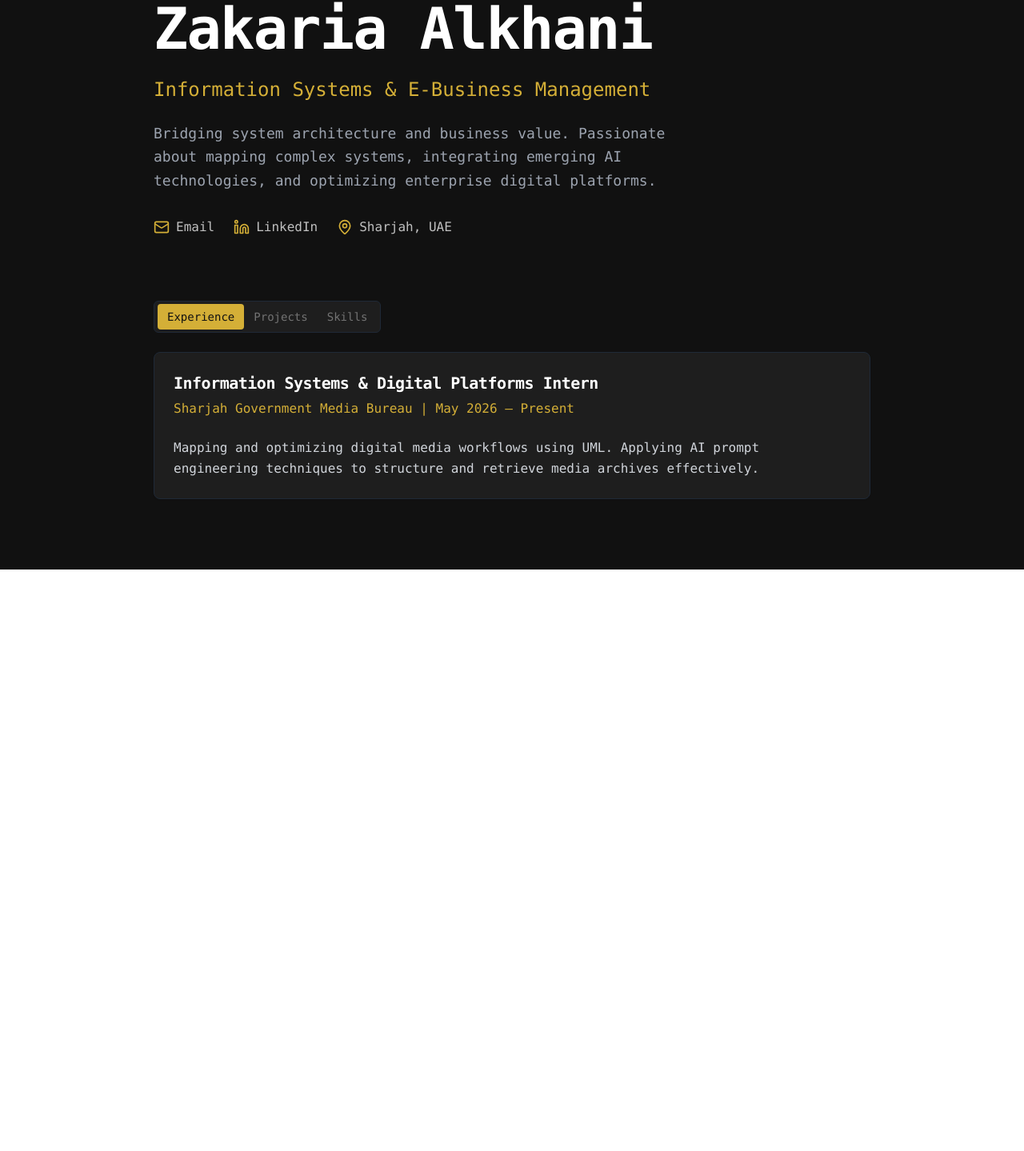
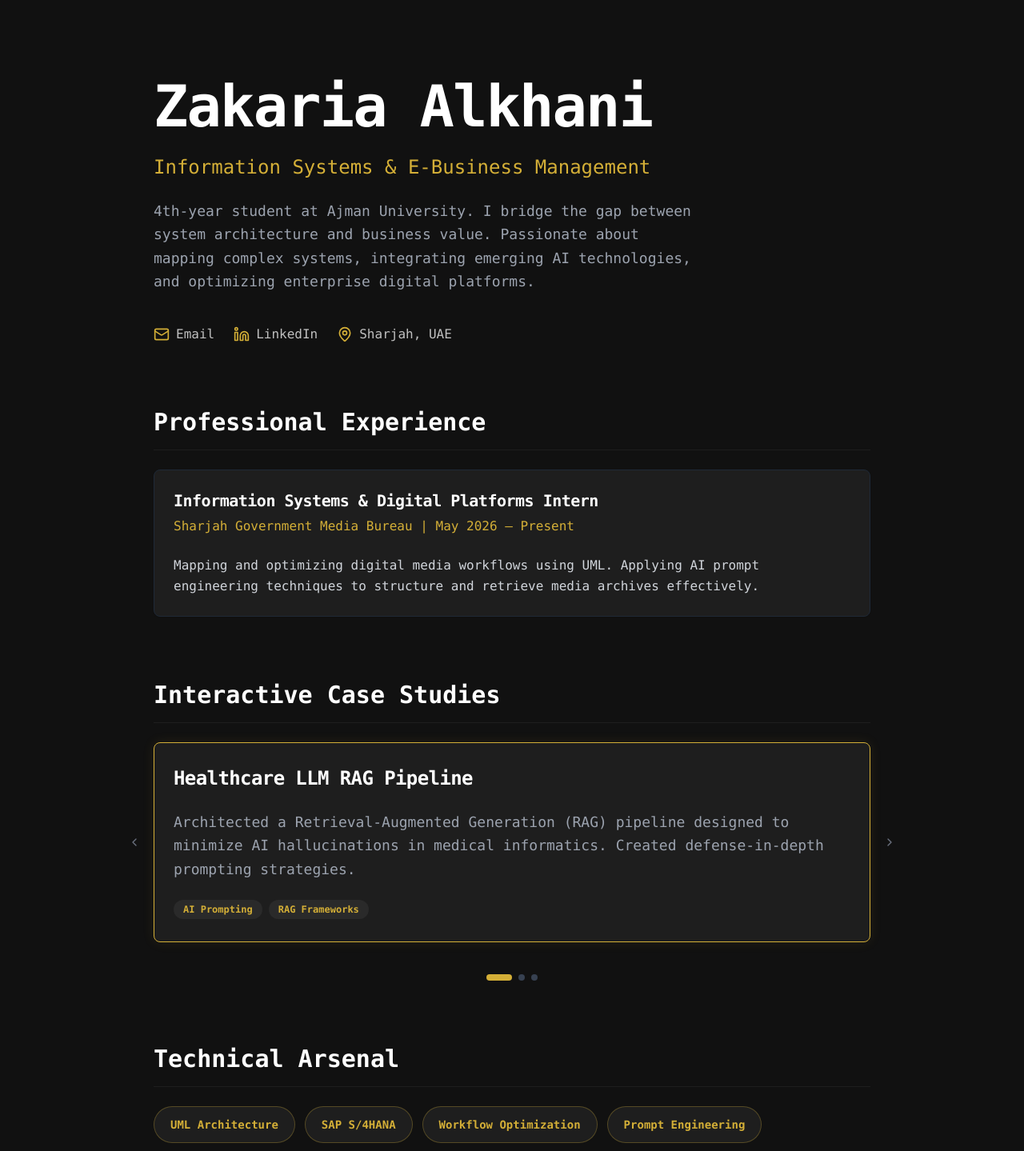
Before and after one commit to zakariayahia286-jpg/zakariayahia286-jpg.github.io, a Next.js app: page / in a window 1280 px wide. Shown: the part 152-1591 px from the top of the page at 80% size. Before the commit the page ends 864 px from the top, so only its background shows below. Built offline with nearby package versions, Linux system fonts and the light colour scheme.

Commit message:
Update page.tsx

```diff
--- a/app/page.tsx
+++ b/app/page.tsx
@@ -4,11 +4,12 @@ import { useState } from "react"
 import { Button } from "@/components/ui/button"
 import { Card, CardContent, CardDescription, CardHeader, CardTitle } from "@/components/ui/card"
 import { Badge } from "@/components/ui/badge"
-import { Tabs, TabsContent, TabsList, TabsTrigger } from "@/components/ui/tabs"
-import { Mail, MapPin, Linkedin, Globe } from "lucide-react"
+import { Mail, MapPin, Linkedin, Globe, ChevronLeft, ChevronRight } from "lucide-react"
 
 export default function Home() {
   const [lang, setLang] = useState<'en' | 'ar'>('en')
+  const [projIndex, setProjIndex] = useState(0)
+
   const isAr = lang === 'ar'
 
   const content = {
@@ -16,9 +17,9 @@ export default function Home() {
       toggleBtn: "عربي",
       name: "Zakaria Alkhani",
       role: "Information Systems & E-Business Management",
-      about: "Bridging system architecture and business value. Passionate about mapping complex systems, integrating emerging AI technologies, and optimizing enterprise digital platforms.",
+      about: "4th-year student at Ajman University. I bridge the gap between system architecture and business value. Passionate about mapping complex systems, integrating emerging AI technologies, and optimizing enterprise digital platforms.",
       location: "Sharjah, UAE",
-      tabs: { exp: "Experience", proj: "Projects", skills: "Skills" },
+      sections: { exp: "Professional Experience", proj: "Interactive Case Studies", skills: "Technical Arsenal" },
       experience: {
         role: "Information Systems & Digital Platforms Intern",
         company: "Sharjah Government Media Bureau",
@@ -28,29 +29,29 @@ export default function Home() {
       projects: [
         {
           title: "Healthcare LLM RAG Pipeline",
-          desc: "Architected a Retrieval-Augmented Generation (RAG) pipeline designed to minimize AI hallucinations in medical informatics.",
+          desc: "Architected a Retrieval-Augmented Generation (RAG) pipeline designed to minimize AI hallucinations in medical informatics. Created defense-in-depth prompting strategies.",
           tags: ["AI Prompting", "RAG Frameworks"]
         },
         {
           title: "Trustio Marketplace Architecture",
-          desc: "Developed comprehensive UML diagrams (Use Case, Activity, Class) to clearly define seller interactions and optimize backend logic.",
+          desc: "Developed comprehensive UML diagrams (Use Case, Activity, Class) to clearly define seller interactions and optimize backend logic for a digital commerce platform.",
           tags: ["UML Diagrams", "System Logic"]
         },
         {
           title: "Enterprise IT & SAP Implementation",
-          desc: "Mastered large-scale ERP ecosystems, focusing on SAP Cloud ERP and SAP S/4HANA Cloud Public Edition.",
+          desc: "Mastered large-scale ERP ecosystems through the SAP Dual Study Program, focusing on SAP Cloud ERP and SAP S/4HANA Cloud Public Edition.",
           tags: ["SAP S/4HANA", "Enterprise ERP"]
         }
       ],
-      skills: ["UML Architecture", "SAP S/4HANA", "Workflow Optimization", "Prompt Engineering", "Retrieval-Augmented Gen", "CMS Management"]
+      skills: ["UML Architecture", "SAP S/4HANA", "Workflow Optimization", "Prompt Engineering", "Retrieval-Augmented Gen", "CMS Management", "Technical Tutoring"]
     },
     ar: {
       toggleBtn: "English",
       name: "زكريا الخاني",
       role: "نظم المعلومات وإدارة الأعمال الإلكترونية",
-      about: "أعمل على سد الفجوة بين بنية الأنظمة وقيمة الأعمال. شغوف برسم الأنظمة المعقدة، ودمج تقنيات الذكاء الاصطناعي الناشئة، وتحسين المنصات الرقمية للمؤسسات.",
+      about: "طالب في السنة الرابعة في جامعة عجمان. أعمل على سد الفجوة بين بنية الأنظمة وقيمة الأعمال. شغوف برسم الأنظمة المعقدة، ودمج تقنيات الذكاء الاصطناعي الناشئة، وتحسين المنصات الرقمية للمؤسسات.",
       location: "الشارقة، الإمارات العربية المتحدة",
-      tabs: { exp: "الخبرات", proj: "المشاريع", skills: "المهارات" },
+      sections: { exp: "الخبرات المهنية", proj: "دراسات الحالة التفاعلية", skills: "المهارات التقنية" },
       experience: {
         role: "متدرب في نظم المعلومات والمنصات الرقمية",
         company: "المكتب الإعلامي لحكومة الشارقة",
@@ -60,7 +61,7 @@ export default function Home() {
       projects: [
         {
           title: "تخفيف الهلوسة في نماذج الرعاية الصحية (RAG)",
-          desc: "تصميم مسار توليد معزز بالاسترجاع (RAG) لتقليل هلوسة الذكاء الاصطناعي في المعلوماتية الطبية.",
+          desc: "تصميم مسار توليد معزز بالاسترجاع (RAG) لتقليل هلوسة الذكاء الاصطناعي في المعلوماتية الطبية. إنشاء استراتيجيات هندسة الأوامر المتقدمة.",
           tags: ["هندسة الأوامر", "أطر عمل RAG"]
         },
         {
@@ -70,21 +71,26 @@ export default function Home() {
         },
         {
           title: "تكنولوجيا المؤسسات وتنفيذ SAP",
-          desc: "إتقان أنظمة تخطيط موارد المؤسسات واسعة النطاق، مع التركيز على SAP Cloud ERP و SAP S/4HANA Cloud.",
+          desc: "إتقان أنظمة تخطيط موارد المؤسسات من خلال برنامج SAP المزدوج، مع التركيز على SAP Cloud ERP و SAP S/4HANA Cloud.",
           tags: ["SAP S/4HANA", "Enterprise ERP"]
         }
       ],
-      skills: ["بنية UML", "SAP S/4HANA", "تحسين مسارات العمل", "هندسة الأوامر", "توليد معزز بالاسترجاع", "إدارة المحتوى"]
+      skills: ["بنية UML", "SAP S/4HANA", "تحسين مسارات العمل", "هندسة الأوامر", "توليد معزز بالاسترجاع", "إدارة المحتوى", "التوجيه التقني"]
     }
   }
 
   const t = content[lang]
 
+  // Carousel Logic
+  const nextProject = () => setProjIndex((prev) => (prev + 1) % t.projects.length)
+  const prevProject = () => setProjIndex((prev) => (prev - 1 + t.projects.length) % t.projects.length)
+
   return (
     <main className={`min-h-screen bg-[#111111] text-[#C0C0C0] p-6 md:p-16 ${isAr ? 'text-right' : 'text-left'}`} dir={isAr ? 'rtl' : 'ltr'}>
-      <div className="max-w-4xl mx-auto space-y-12">
+      <div className="max-w-4xl mx-auto space-y-20">
 
-        <div className={`flex ${isAr ? 'justify-end' : 'justify-end'}`}>
+        {/* Top Navigation / Language Toggle */}
+        <div className={`flex ${isAr ? 'justify-end' : 'justify-end'} sticky top-0 py-4 bg-[#111111]/90 backdrop-blur-md z-50 border-b border-[#1E1E1E]`}>
           <Button
             onClick={() => setLang(isAr ? 'en' : 'ar')}
             variant="outline"
@@ -95,27 +101,23 @@ export default function Home() {
           </Button>
         </div>
 
-        <div className="space-y-6">
+        {/* Hero Profile Section */}
+        <div className="space-y-6 pt-8">
           <h1 className="text-5xl md:text-7xl font-bold text-white tracking-tight">{t.name}</h1>
           <h2 className="text-2xl text-[#D4AF37] font-light">{t.role}</h2>
           <p className="text-lg leading-relaxed max-w-2xl text-gray-400">{t.about}</p>
 
-          <div className="flex flex-wrap gap-6 pt-2">
+          <div className="flex flex-wrap gap-6 pt-4">
             <a href="mailto:zakariayahia52@gmail.com" className="flex items-center gap-2 hover:text-[#D4AF37] transition-colors"><Mail className="w-5 h-5 text-[#D4AF37]"/> Email</a>
             <a href="https://www.linkedin.com/in/zakaria-yahia-271073284" target="_blank" rel="noreferrer" className="flex items-center gap-2 hover:text-[#D4AF37] transition-colors"><Linkedin className="w-5 h-5 text-[#D4AF37]"/> LinkedIn</a>
             <span className="flex items-center gap-2"><MapPin className="w-5 h-5 text-[#D4AF37]"/> {t.location}</span>
           </div>
         </div>
 
-        <Tabs defaultValue="experience" className="w-full pt-8">
-          <TabsList className="bg-[#1E1E1E] border border-gray-800 p-1">
-            <TabsTrigger value="experience" className="data-[state=active]:bg-[#D4AF37] data-[state=active]:text-[#111111]">{t.tabs.exp}</TabsTrigger>
-            <TabsTrigger value="projects" className="data-[state=active]:bg-[#D4AF37] data-[state=active]:text-[#111111]">{t.tabs.proj}</TabsTrigger>
-            <TabsTrigger value="skills" className="data-[state=active]:bg-[#D4AF37] data-[state=active]:text-[#111111]">{t.tabs.skills}</TabsTrigger>
-          </TabsList>
-
-          <TabsContent value="experience" className="mt-6">
-            <Card className="bg-[#1E1E1E] border-gray-800">
+        {/* Experience Section */}
+        <section className="space-y-6">
+          <h3 className="text-3xl font-semibold text-white border-b border-[#1E1E1E] pb-4">{t.sections.exp}</h3>
+          <Card className="bg-[#1E1E1E] border-gray-800 hover:border-[#D4AF37]/50 transition-colors">
             <CardHeader>
               <CardTitle className="text-white text-xl">{t.experience.role}</CardTitle>
               <CardDescription className="text-[#D4AF37] text-md">{t.experience.company} | {t.experience.date}</CardDescription>
@@ -124,36 +126,65 @@ export default function Home() {
               <p className="text-gray-300 leading-relaxed">{t.experience.details}</p>
             </CardContent>
           </Card>
-          </TabsContent>
+        </section>
 
-          <TabsContent value="projects" className="mt-6 grid gap-6 md:grid-cols-2">
-            {t.projects.map((proj, i) => (
-              <Card key={i} className="bg-[#1E1E1E] border-gray-800 hover:border-[#D4AF37] transition-colors">
+        {/* Interactive Projects Carousel Section */}
+        <section className="space-y-6">
+          <h3 className="text-3xl font-semibold text-white border-b border-[#1E1E1E] pb-4">{t.sections.proj}</h3>
+
+          <div className="relative flex items-center justify-center">
+
+            {/* Left Arrow */}
+            <Button onClick={prevProject} variant="ghost" className="absolute left-0 z-10 text-gray-500 hover:text-[#D4AF37] hover:bg-transparent -ml-4 md:-ml-12">
+              <ChevronLeft className="w-8 h-8" />
+            </Button>
+
+            {/* Active Project Card */}
+            <Card className="w-full bg-[#1E1E1E] border-[#D4AF37] shadow-[0_0_15px_rgba(212,175,55,0.1)] transition-all duration-500 min-h-[250px] flex flex-col justify-center">
               <CardHeader>
-                  <CardTitle className="text-white">{proj.title}</CardTitle>
+                <CardTitle className="text-white text-2xl">{t.projects[projIndex].title}</CardTitle>
               </CardHeader>
-                <CardContent className="space-y-4">
-                  <p className="text-gray-400 text-sm leading-relaxed">{proj.desc}</p>
+              <CardContent className="space-y-6">
+                <p className="text-gray-400 text-lg leading-relaxed">{t.projects[projIndex].desc}</p>
                 <div className="flex gap-2 flex-wrap">
-                    {proj.tags.map((tag, idx) => (
-                      <Badge key={idx} variant="secondary" className="bg-[#2A2A2A] text-[#D4AF37] hover:bg-[#D4AF37] hover:text-[#111111] border-none">{tag}</Badge>
+                  {t.projects[projIndex].tags.map((tag, idx) => (
+                    <Badge key={idx} variant="secondary" className="bg-[#2A2A2A] text-[#D4AF37] hover:bg-[#D4AF37] hover:text-[#111111] border-none px-3 py-1">
+                      {tag}
+                    </Badge>
                   ))}
                 </div>
               </CardContent>
             </Card>
+
+            {/* Right Arrow */}
+            <Button onClick={nextProject} variant="ghost" className="absolute right-0 z-10 text-gray-500 hover:text-[#D4AF37] hover:bg-transparent -mr-4 md:-mr-12">
+              <ChevronRight className="w-8 h-8" />
+            </Button>
+
+          </div>
+
+          {/* Carousel Dots */}
+          <div className="flex justify-center gap-2 pt-4">
+            {t.projects.map((_, idx) => (
+              <div
+                key={idx}
+                className={`h-2 rounded-full transition-all duration-300 ${idx === projIndex ? 'w-8 bg-[#D4AF37]' : 'w-2 bg-gray-700'}`}
+              />
             ))}
-          </TabsContent>
+          </div>
+        </section>
 
-          <TabsContent value="skills" className="mt-6">
-            <Card className="bg-[#1E1E1E] border-gray-800">
-              <CardContent className="pt-6 flex flex-wrap gap-3">
+        {/* Technical Skills Section */}
+        <section className="space-y-6 pb-20">
+          <h3 className="text-3xl font-semibold text-white border-b border-[#1E1E1E] pb-4">{t.sections.skills}</h3>
+          <div className="flex flex-wrap gap-3">
             {t.skills.map((skill, i) => (
-                  <Badge key={i} className="bg-transparent border border-[#D4AF37] text-[#D4AF37] px-4 py-2 text-sm hover:bg-[#D4AF37] hover:text-[#111111] transition-colors">{skill}</Badge>
+              <Badge key={i} className="bg-[#1E1E1E] border border-[#D4AF37]/30 text-[#D4AF37] px-5 py-3 text-sm hover:bg-[#D4AF37] hover:text-[#111111] transition-colors">
+                {skill}
+              </Badge>
             ))}
-              </CardContent>
-            </Card>
-          </TabsContent>
-        </Tabs>
+          </div>
+        </section>
 
       </div>
     </main>
```
Lines whose indentation alone changed are shown as unchanged.
